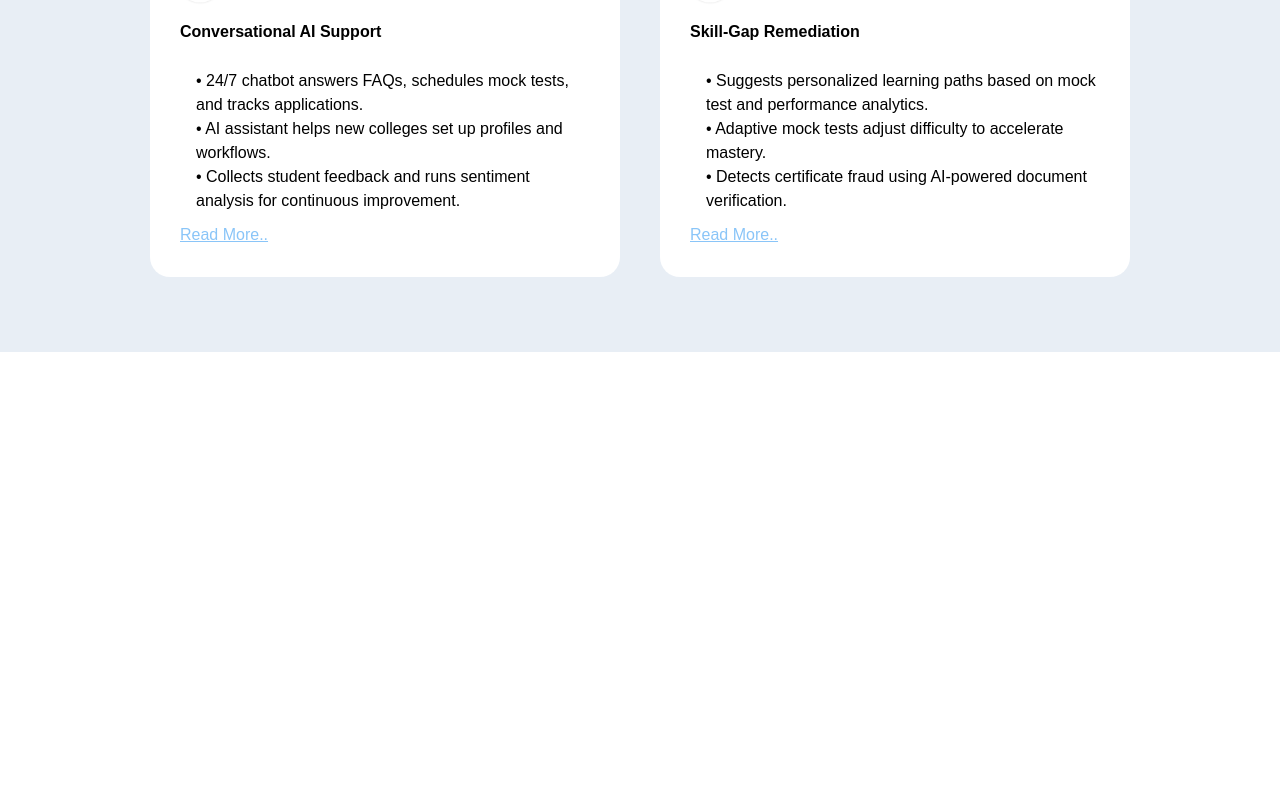
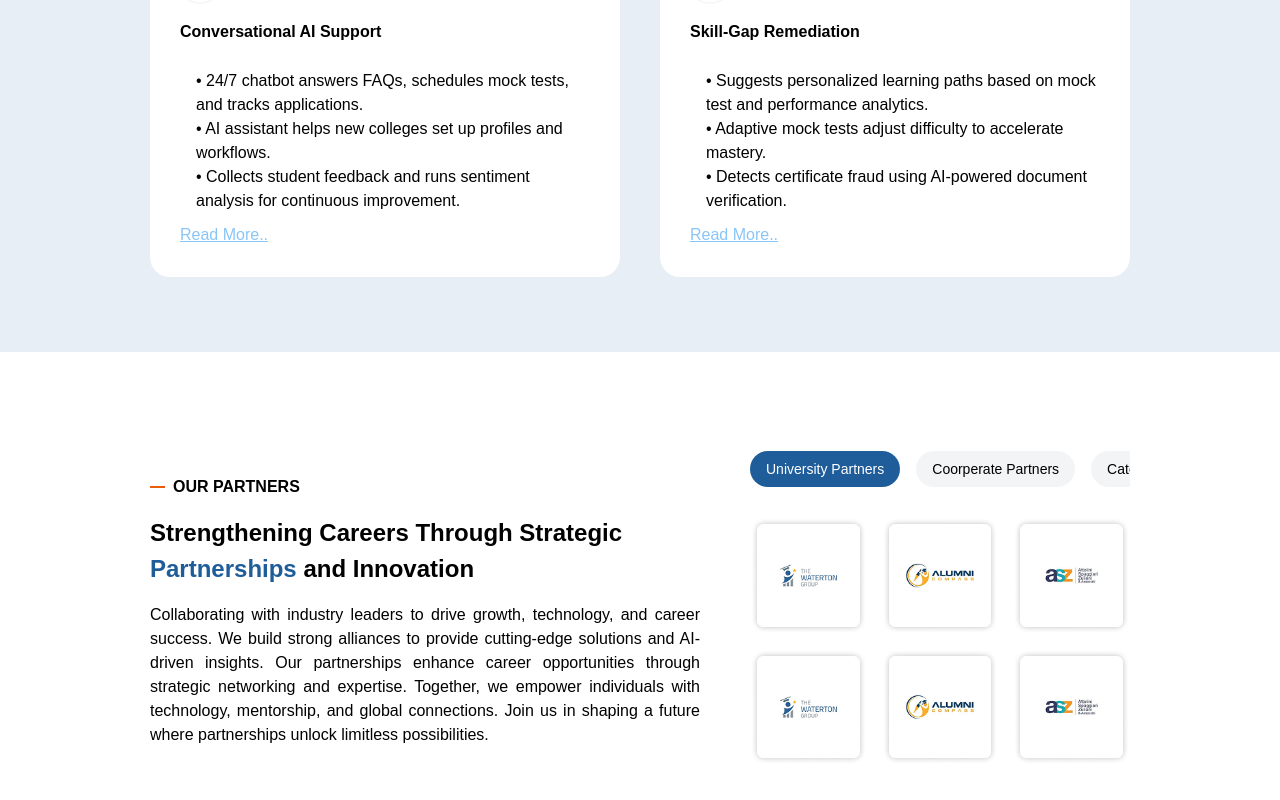
Before and after one commit to MounikaDarru/V_Buzz, a React (Vite) app: page / in a window 1280 px wide. Shown: the part 4078-4878 px from the top of the page. Before the commit the page ends 4430 px from the top, so only its background shows below. Built offline with nearby package versions, Linux system fonts and the light colour scheme.

Commit message:
Home/Our Partners

```diff
--- a/src/components/home/Our Partners.jsx
+++ b/src/components/home/Our Partners.jsx
@@ -6,25 +6,25 @@ import partner3 from '../../assets/partner3.png'
 
 const OurPartners = () => {
     return(
-        <section className="bg-white font-poppins px-4 sm:px-8 md:px-[150px] sm:px-[50px] md:mt-[100px] sm:mt-[50px] md:mb-[100px] sm:mb-[50px]">
-            <div className="md:flex md:flex-row md:items-center md:gap-[50px] sm:flex sm:flex-col sm:gap-[30px]">
-                <div className="flex flex-col gap-4 md:w-[450px] md:w-[550px] md:items-start sm:items-center sm:mt-[30px]">
+        <section className="bg-white font-poppins px-[50px] md:px-[150px] md:py-[75px] py-[50px] sm:items-center">
+            <div className="lg:flex lg:flex-row sm:items-center lg:gap-[50px] sm:flex sm:flex-col sm:gap-[30px]">
+                <div className="flex flex-col gap-4 lg:min-w-[350px] lg:max-w-[550px] lg:items-start sm:items-center sm:mt-[30px]">
                     <div className="flex items-center gap-2">
                         <div className="w-[15px] h-[2px] bg-secondary"></div>
                         <h6 className="text-[16px] font-semibold text-black">OUR PARTNERS</h6>
                     </div>
 
-                    <h1 className="w-full md:w-[450px] text-[24px] font-bold text-black md:text-left sm:text-center">
+                    <h1 className="w-full text-[24px] font-bold text-black lg:text-left sm:text-center">
                         Strengthening Careers Through Strategic{' '}
                         <span className="text-primary font-bold">Partnerships</span> and Innovation
                     </h1>
 
-                    <p className="w-full md:w-[450px] text-[16px] font-medium text-black text-justify">
+                    <p className="w-full text-[16px] font-medium text-black text-justify">
                         Collaborating with industry leaders to drive growth, technology, and career success.   We build strong alliances to provide cutting-edge solutions and AI-driven insights.   Our partnerships enhance career opportunities through strategic networking and expertise.   Together, we empower individuals with technology, mentorship, and global connections.   Join us in shaping a future where partnerships unlock limitless possibilities.
                     </p>
                 </div>
 
-                <div className="flex flex-col gap-[30px] md:w-[480px]">
+                <div className="flex flex-col max-w-[540px] gap-[30px] lg:min-w-[350px] lg:max-w-[540px] mt-6">
                     <div className="overflow-x-auto hide-scrollbar w-full">
                         <div className="flex gap-4">
                             <button className="bg-primary text-white px-4 py-2 rounded-full text-sm font-medium whitespace-nowrap">
--- a/src/pages/Home.jsx
+++ b/src/pages/Home.jsx
@@ -17,8 +17,8 @@ const Home = () => {
       <Services />
       <OurMission />
       <OurApproach />
-      {/* <OurPartners />
-      <Testimonial /> */}
+      <OurPartners />
+      {/* <Testimonial /> */}
     </>
   )
 }
```
